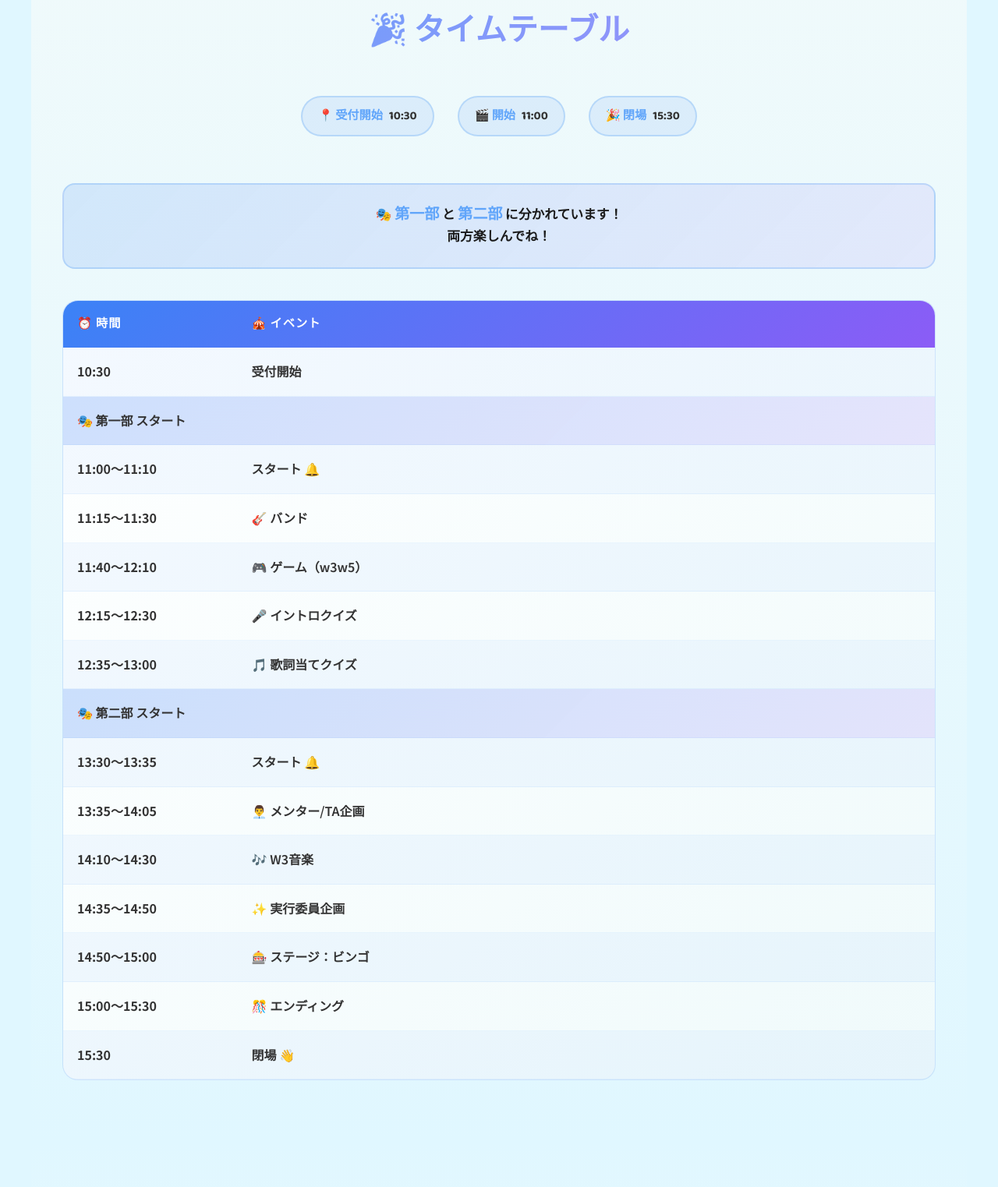
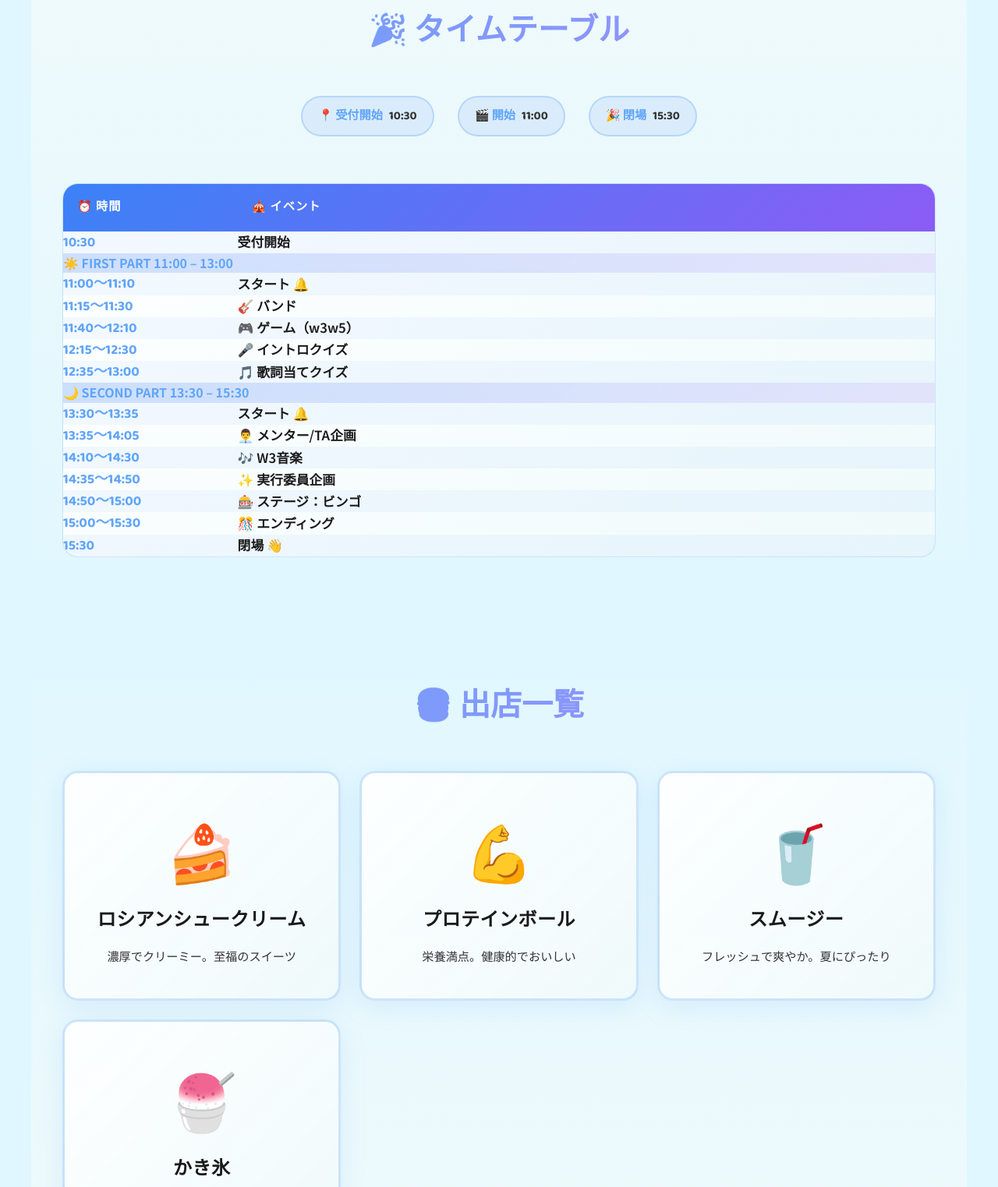
Before and after one commit to Enube1115/Ncanfes-hakataminami-2026, a plain HTML site: page index.html in a window 1280 px wide. Shown: the part 941-2464 px from the top of the page at 78% size. Drawn offline with Linux system fonts and the light colour scheme; a web font is replaced by a local one.

Commit message:
Update index.html

```diff
--- a/index.html
+++ b/index.html
@@ -37,7 +37,7 @@
       background-size: 400% 400%;
       animation: gradientShift 15s ease infinite;
       position: relative;
-      overflow: hidden;
+      overflow: visible;
       text-align: center;
       margin-top: 0;
     }
@@ -75,31 +75,15 @@
     }
 
     .particle {
-      position: absolute;
-      width: 2px;
-      height: 2px;
-      background: rgba(96, 165, 244, 0.6);
+      position: fixed;
+      width: 4px;
+      height: 4px;
+      background: rgba(96, 165, 244, 0.7);
       border-radius: 50%;
-      animation: float linear infinite;
-      box-shadow: 0 0 10px rgba(96, 165, 244, 0.4);
+      pointer-events: none;
+      box-shadow: 0 0 12px rgba(96, 165, 244, 0.5);
     }
 
-    @keyframes float {
-      0% {
-        opacity: 0;
-        transform: translateY(100vh) translateX(0) scale(1);
-      }
-      10% {
-        opacity: 1;
-      }
-      90% {
-        opacity: 1;
-      }
-      100% {
-        opacity: 0;
-        transform: translateY(-100vh) translateX(100px) scale(0.8);
-      }
-    }
 
 
 
@@ -304,8 +288,14 @@
     }
 
     .schedule-table th {
-
-
+      padding: 18px;
+      text-align: left;
+      font-weight: 700;
+      color: white;
+      font-size: 0.95rem;
+      letter-spacing: 1px;
+      font-family: 'Baloo 2', 'Fredoka', sans-serif;
+    }
 
       padding: 18px;
       text-align: left;
@@ -602,35 +592,57 @@
     }
 
     .vendor-card {
-      background: linear-gradient(135deg, rgba(255, 255, 255, 0.85) 0%, rgba(240, 250, 251, 0.9) 100%);
-      padding: 32px;
-      border-radius: 16px;
-      border: 2px solid rgba(96, 165, 244, 0.2);
+      background: linear-gradient(135deg, rgba(255, 255, 255, 0.9) 0%, rgba(240, 250, 251, 0.95) 100%);
+      padding: 40px 32px;
+      border-radius: 20px;
+      border: 3px solid rgba(96, 165, 244, 0.3);
       backdrop-filter: blur(10px);
-      transition: all 0.3s ease;
+      transition: all 0.4s cubic-bezier(0.34, 1.56, 0.64, 1);
       text-align: center;
+      box-shadow: 0 8px 32px rgba(96, 165, 244, 0.15);
+      position: relative;
+      overflow: hidden;
     }
 
     .vendor-card:hover {
-      border-color: rgba(96, 165, 244, 0.5);
-      transform: translateY(-8px) scale(1.05);
-      box-shadow: 0 15px 40px rgba(96, 165, 244, 0.3);
-      background: linear-gradient(135deg, rgba(59, 130, 246, 0.15) 0%, rgba(139, 92, 246, 0.1) 100%);
+      border-color: rgba(96, 165, 244, 0.8);
+      transform: translateY(-12px) scale(1.08);
+      box-shadow: 0 20px 50px rgba(96, 165, 244, 0.4);
+      background: linear-gradient(135deg, rgba(96, 165, 244, 0.1) 0%, rgba(165, 96, 244, 0.08) 100%);
     }
 
+    .vendor-emoji {
+      font-size: 4.5rem;
+      display: block;
+      margin-bottom: 16px;
+      animation: float 3s ease-in-out infinite;
+    }
+
+    .vendor-card:hover .vendor-emoji {
+      animation: bounce 0.6s ease-out;
+    }
+
+    @keyframes bounce {
+      0%, 100% { transform: translateY(0); }
+      50% { transform: translateY(-15px); }
+    }
+
+
     .vendor-name {
-      font-size: 1.4rem;
-      font-weight: 700;
+      font-size: 1.5rem;
+      font-weight: 800;
       font-family: 'Baloo 2', 'Fredoka', sans-serif;
       color: #1a1a1a;
       margin-bottom: 12px;
+      letter-spacing: 0.5px;
     }
 
     .vendor-description {
       font-size: 0.95rem;
       color: #333333;
       font-family: 'Noto Sans JP', sans-serif;
-      line-height: 1.6;
+      line-height: 1.8;
+      font-weight: 500;
     }
 
     /* === Countdown === */
@@ -1102,7 +1114,7 @@
       <p class="date-info">9月19日（金）| 10:30～15:30</p>
       <div class="countdown" id="countdown"></div>
       <button class="cta-button" onclick="document.querySelector('.schedule-section').scrollIntoView({ behavior: 'smooth' });">
-        詳細を見る
+        🌟 イベントの1日を見る
       </button>
     </div>
     <div class="scroll-indicator">
@@ -1129,9 +1141,6 @@
       </div>
     </div>
 
-    <div class="part-description">
-      🎭 <span>第一部</span> と <span>第二部</span> に分かれています！<br>
-      両方楽しんでね！
     </div>
 
     <div class="schedule-container">
@@ -1148,7 +1157,7 @@
             <td class="event">受付開始</td>
           </tr>
           <tr class="part-label">
-            <td colspan="2">🎭 第一部 スタート</td>
+            <td colspan="2">☀️ FIRST PART 11:00 – 13:00</td>
           </tr>
           <tr>
             <td class="time">11:00～11:10</td>
@@ -1172,7 +1181,7 @@
           </tr>
 
           <tr class="part-label">
-            <td colspan="2">🎭 第二部 スタート</td>
+            <td colspan="2">🌙 SECOND PART 13:30 – 15:30</td>
           </tr>
           <tr>
             <td class="time">13:30～13:35</td>
@@ -1205,6 +1214,8 @@
         </tbody>
       </table>
     </div>
+
+    </div>
   </section>
 
   <!-- Vendor Section -->
@@ -1212,19 +1223,23 @@
     <h2 class="section-title">🍔 出店一覧</h2>
     <div class="vendor-grid">
       <div class="vendor-card">
-        <div class="vendor-name">🍰 ロシアンシュークリーム</div>
+        <div class="vendor-emoji">🍰</div>
+        <div class="vendor-name">ロシアンシュークリーム</div>
         <div class="vendor-description">濃厚でクリーミー。至福のスイーツ</div>
       </div>
       <div class="vendor-card">
-        <div class="vendor-name">💪 プロテインボール</div>
+        <div class="vendor-emoji">💪</div>
+        <div class="vendor-name">プロテインボール</div>
         <div class="vendor-description">栄養満点。健康的でおいしい</div>
       </div>
       <div class="vendor-card">
-        <div class="vendor-name">🥤 スムージー</div>
+        <div class="vendor-emoji">🥤</div>
+        <div class="vendor-name">スムージー</div>
         <div class="vendor-description">フレッシュで爽やか。夏にぴったり</div>
       </div>
       <div class="vendor-card">
-        <div class="vendor-name">🍧 かき氷</div>
+        <div class="vendor-emoji">🍧</div>
+        <div class="vendor-name">かき氷</div>
         <div class="vendor-description">冷たくて甘い。涼しくなっちゃう</div>
       </div>
     </div>
@@ -1448,20 +1463,42 @@
 
     // === パーティクル生成 ===
     function createParticles() {
-    // === トランジションセクション パーティクル ===
+      const container = document.getElementById('particles');
 
-      const container = document.getElementById('particles');
-      for (let i = 0; i < 100; i++) {
-        const particle = document.createElement('div');
-        particle.className = 'particle';
-        particle.style.left = Math.random() * 100 + '%';
-        particle.style.top = '100vh';
-        particle.style.width = (Math.random() * 4 + 1) + 'px';
-        particle.style.height = particle.style.width;
-        particle.style.animation = `float ${5 + Math.random() * 15}s linear infinite`;
-        particle.style.animationDelay = Math.random() * 5 + 's';
-        container.appendChild(particle);
+      function spawnParticles() {
+        for (let i = 0; i < 10; i++) {
+          const particle = document.createElement('div');
+          particle.className = 'particle';
+
+          const startX = Math.random() * window.innerWidth;
+          const duration = 6 + Math.random() * 8; // 6～14秒
+          const delay = Math.random() * 2;
+
+          particle.style.left = startX + 'px';
+          particle.style.top = window.innerHeight + 'px';
+          particle.style.opacity = Math.random() * 0.5 + 0.5;
+
+          container.appendChild(particle);
+
+          // トランジションを開始
+          setTimeout(() => {
+            particle.style.transition = `top ${duration}s linear, opacity ${duration}s linear`;
+            particle.style.top = (window.innerHeight - window.innerHeight * 1.2) + 'px';
+            particle.style.opacity = '0';
+          }, delay * 100);
+
+          // 終了後に削除
+          setTimeout(() => {
+            particle.remove();
+          }, (duration + delay * 0.1) * 1000 + 200);
+        }
       }
+
+      // 最初のスポーン
+      spawnParticles();
+
+      // 継続的にスポーン
+      setInterval(spawnParticles, 1500);
     }
 
     // 初期化
```
